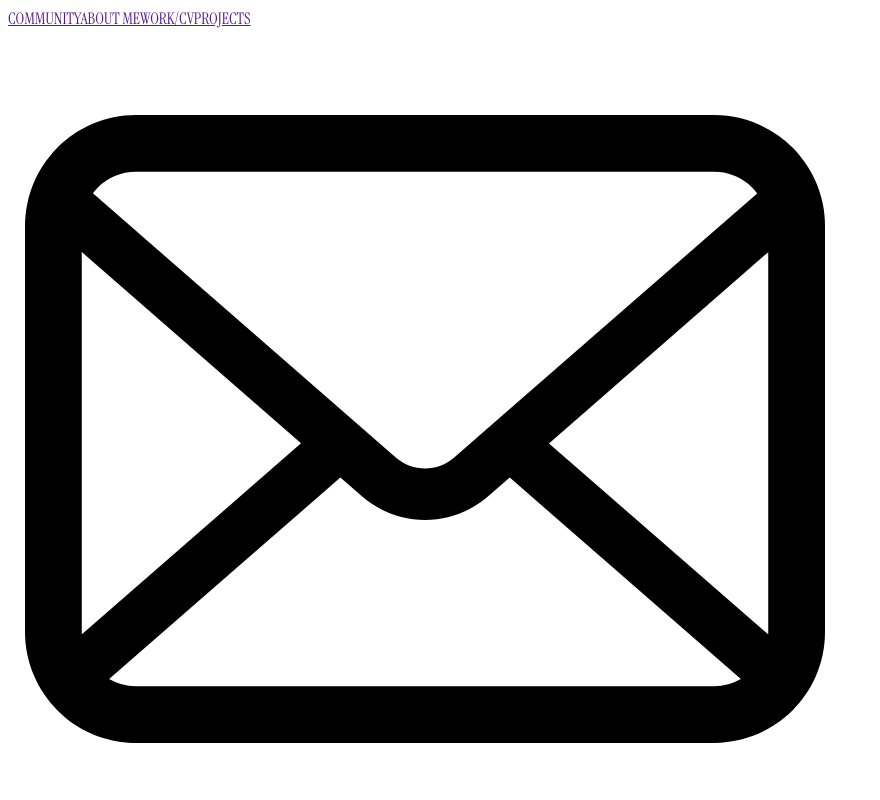
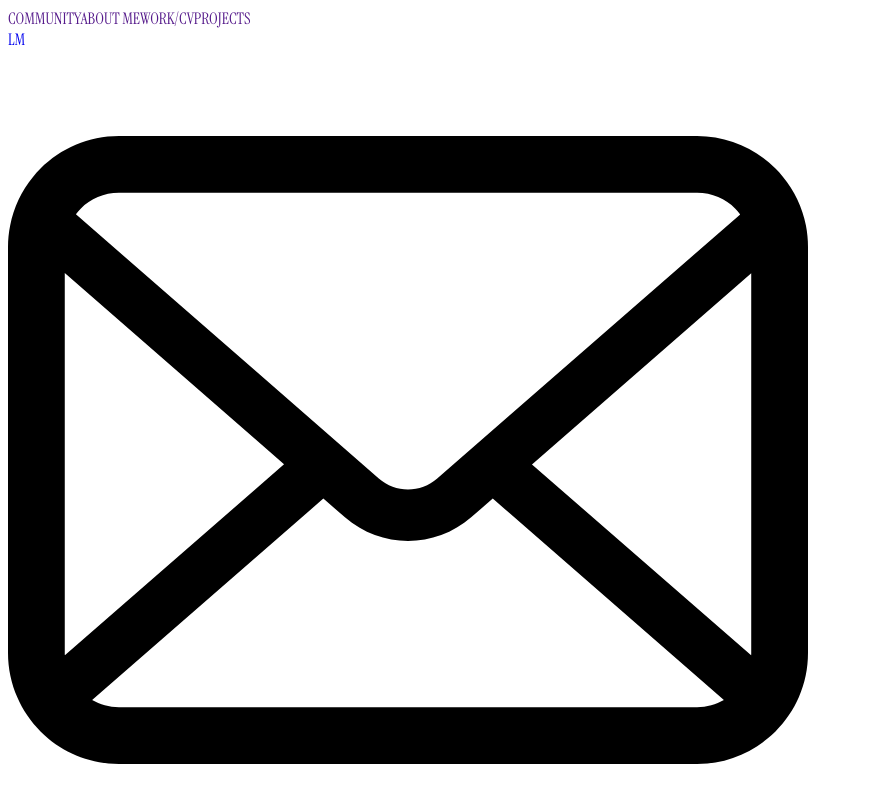
Before and after one commit to Logan-Mui/Web-Portfolio, a React (Vite) app: page / in a window 1280 px wide. Shown: the top 800 px of the page, without its empty margins (0-880 px from the left). Built offline with nearby package versions, Linux system fonts and the light colour scheme.

Commit message:
trying to format the header styling

```diff
--- a/src/components/header.tsx
+++ b/src/components/header.tsx
@@ -1,7 +1,9 @@
 import Links from "./links"
 function Home() {
     return (
-    <a href="#splash">LM</a>
+    <div id="Home">
+        <a href="#splash">LM</a>
+    </div>
     )
 }
 
@@ -9,7 +11,7 @@ function Home() {
 function Header() {
 
   return (
-    <div className = 'header'>
+    <div className = 'Header'>
         <Home></Home>
         <Links></Links>
     </div>
--- a/src/components/links.tsx
+++ b/src/components/links.tsx
@@ -5,7 +5,7 @@ import github from '../assets/links/github.svg'
 function Links() {
 
   return (
-    <>
+    <div id="Links">
         <a href="mailto:loganmui19@gmail.com">
             <img src={email}></img>
         </a>
@@ -15,7 +15,7 @@ function Links() {
         <a href="https://github.com/Logan-Mui">
             <img src={github}></img>
         </a>
-    </>
+    </div>
   )
 }
 
--- /dev/null
+++ b/src/styles/header.css
@@ -0,0 +1,18 @@
+.Header {
+    display: flex;
+
+    height: 15%;
+    width: 100%;
+
+    background-color: d9d9d9;
+}
+
+.Header #Links {
+    height:100%;
+    width:50%;
+}
+
+.Header #Home {
+    height:100%;
+    width:50%;
+}
--- a/src/styles/styles.css
+++ b/src/styles/styles.css
@@ -3,3 +3,7 @@
   font-weight: 400;
   font-style: normal;
 }
+
+:root a{
+  text-decoration: none;
+}
```
